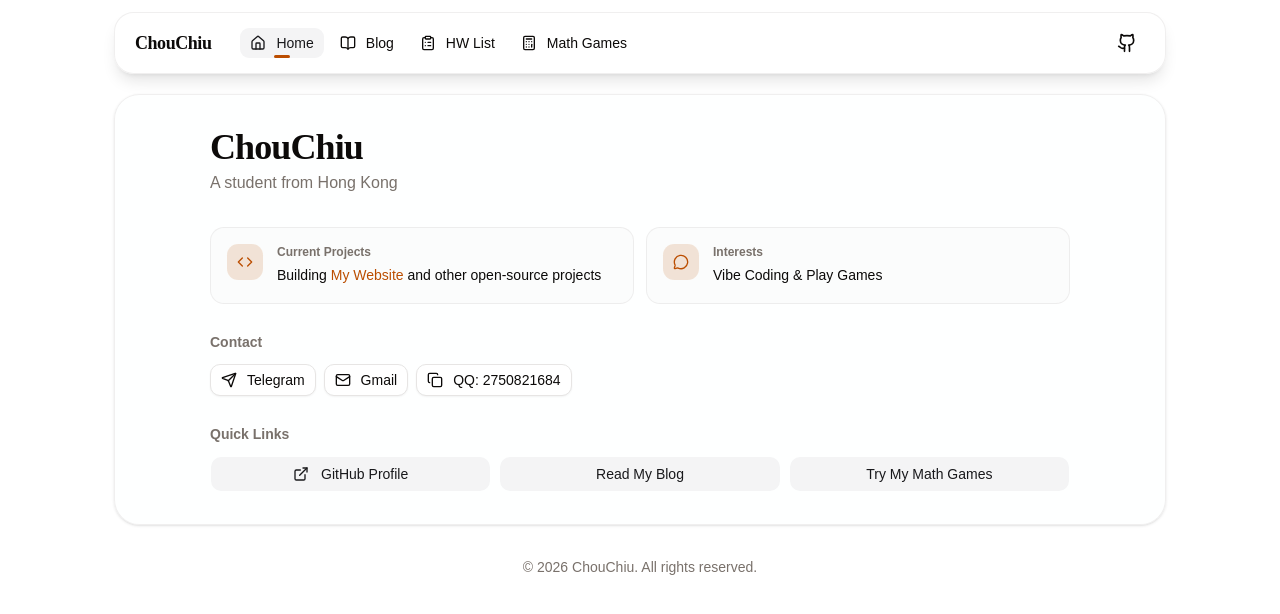
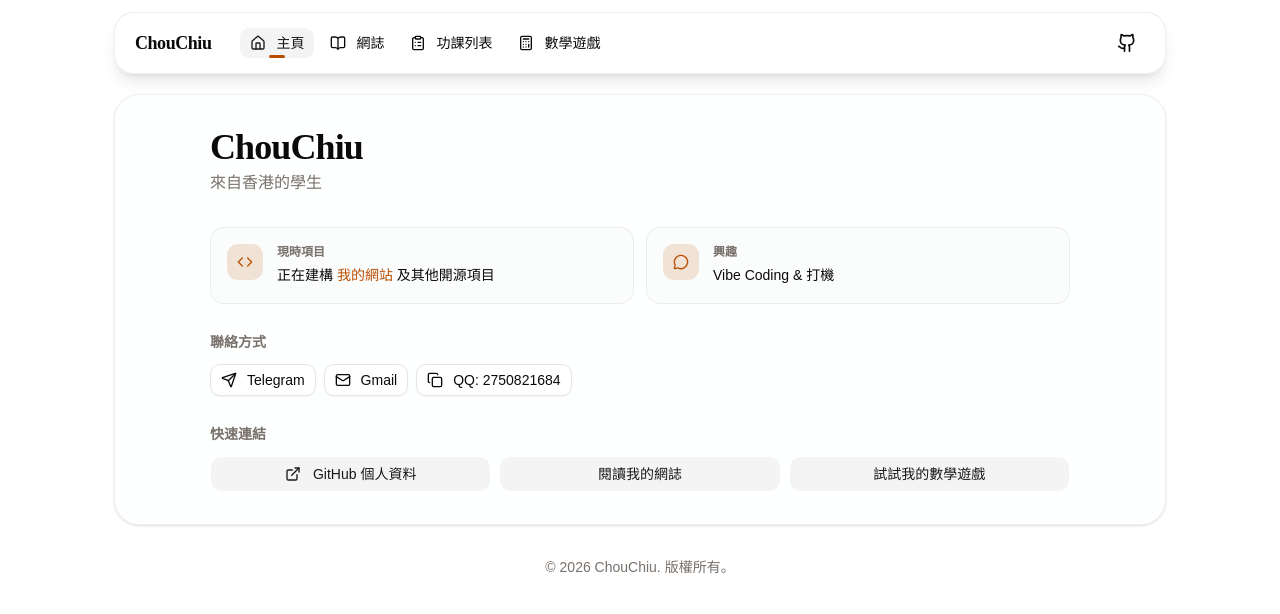
Before and after one commit to ChouChiu/WingChun-s-Website, a React (Vite) app: page / in a window 1280 px wide. Shown: the top 614 px of the page. Built offline with nearby package versions, Linux system fonts and the light colour scheme.

Commit message:
feat: update website content to Traditional Chinese

```diff
--- a/index.html
+++ b/index.html
@@ -5,8 +5,8 @@
     <link rel="icon" type="image/svg+xml" href="/vite.svg" />
     <link rel="icon" href="/favicon.ico" sizes="32x32" />
     <meta name="viewport" content="width=device-width, initial-scale=1.0" />
-    <meta name="description" content="Welcome to ChouChiu's Website" />
-    <title>ChouChiu's Website</title>
+    <meta name="description" content="歡迎來到 ChouChiu 的網站" />
+    <title>ChouChiu 的網站</title>
   </head>
   <body>
     <div id="root"></div>
--- a/src/components/layout.tsx
+++ b/src/components/layout.tsx
@@ -31,10 +31,10 @@ import { Button } from "@/components/ui/button"
 import { cn } from "@/lib/utils"
 
 const navLinks = [
-  { href: "/", label: "Home", icon: Home },
-  { href: "/blog", label: "Blog", icon: BookOpen },
-  { href: "/hw-list", label: "HW List", icon: ClipboardList },
-  { href: "/math-game", label: "Math Games", icon: Calculator },
+  { href: "/", label: "主頁", icon: Home },
+  { href: "/blog", label: "網誌", icon: BookOpen },
+  { href: "/hw-list", label: "功課列表", icon: ClipboardList },
+  { href: "/math-game", label: "數學遊戲", icon: Calculator },
 ]
 
 export function Layout({ children }: { children: React.ReactNode }) {
@@ -158,7 +158,7 @@ export function Layout({ children }: { children: React.ReactNode }) {
 
       {/* Footer */}
       <footer className="mt-8 pb-6 text-center text-sm text-muted-foreground">
-        &copy; {new Date().getFullYear()} ChouChiu. All rights reserved.
+        &copy; {new Date().getFullYear()} ChouChiu. 版權所有。
       </footer>
     </div>
   )
--- a/src/pages/blog-post.tsx
+++ b/src/pages/blog-post.tsx
@@ -29,7 +29,7 @@ export function BlogPostPage() {
   if (loading) {
     return (
       <div className="mx-auto max-w-[860px] text-center">
-        <p className="text-muted-foreground">Loading...</p>
+        <p className="text-muted-foreground">載入中...</p>
       </div>
     )
   }
@@ -37,9 +37,9 @@ export function BlogPostPage() {
   if (!post) {
     return (
       <div className="mx-auto max-w-[860px] text-center">
-        <h1 className="mb-4 text-2xl font-bold">Post Not Found</h1>
+        <h1 className="mb-4 text-2xl font-bold">找不到文章</h1>
         <Button asChild>
-          <Link to="/blog">Back to Blog</Link>
+          <Link to="/blog">返回網誌</Link>
         </Button>
       </div>
     )
@@ -50,7 +50,7 @@ export function BlogPostPage() {
       <Button variant="ghost" size="sm" asChild className="animate-fade-in-up stagger-1 mb-4">
         <Link to="/blog">
           <ArrowLeft className="mr-1.5 size-4" />
-          Back to Blog
+          返回網誌
         </Link>
       </Button>
 
--- a/src/pages/blog.tsx
+++ b/src/pages/blog.tsx
@@ -12,7 +12,7 @@ export function BlogPage() {
 
   return (
     <div className="mx-auto max-w-[860px]">
-      <h1 className="animate-fade-in-up stagger-1 mb-6 font-heading text-2xl font-bold">Blog</h1>
+      <h1 className="animate-fade-in-up stagger-1 mb-6 font-heading text-2xl font-bold">網誌</h1>
       <div className="flex flex-col gap-4">
         {posts.map((post, idx) => (
           <Link
--- a/src/pages/home.tsx
+++ b/src/pages/home.tsx
@@ -30,7 +30,7 @@ export function HomePage() {
           ChouChiu
         </h1>
         <p className="mt-1 text-muted-foreground">
-          A student from Hong Kong
+          來自香港的學生
         </p>
       </section>
 
@@ -42,19 +42,19 @@ export function HomePage() {
           </div>
           <div className="flex flex-col gap-1">
             <span className="text-xs font-semibold text-muted-foreground">
-              Current Projects
+              現時項目
             </span>
             <span className="text-sm leading-relaxed">
-              Building{" "}
+              正在建構{" "}
               <a
                 href="https://github.com/ChouChiu"
                 target="_blank"
                 rel="noopener noreferrer"
                 className="text-primary underline-offset-4 hover:underline"
               >
-                My Website
+                我的網站
               </a>{" "}
-              and other open-source projects
+              及其他開源項目
             </span>
           </div>
         </div>
@@ -64,10 +64,10 @@ export function HomePage() {
           </div>
           <div className="flex flex-col gap-1">
             <span className="text-xs font-semibold text-muted-foreground">
-              Interests
+              興趣
             </span>
             <span className="text-sm leading-relaxed">
-              Vibe Coding &amp; Play Games
+              Vibe Coding &amp; 打機
             </span>
           </div>
         </div>
@@ -76,7 +76,7 @@ export function HomePage() {
       {/* Contact */}
       <section className="animate-fade-in-up stagger-4 mb-7">
         <h2 className="mb-3 text-sm font-semibold text-muted-foreground">
-          Contact
+          聯絡方式
         </h2>
         <div className="flex flex-wrap gap-2">
           <Button variant="outline" size="sm" asChild>
@@ -97,7 +97,7 @@ export function HomePage() {
           </Button>
           <Button variant="outline" size="sm" onClick={copyQQ}>
             <Copy className="mr-1.5 size-4" />
-            {copied ? "Copied!" : "QQ: 2750821684"}
+            {copied ? "已複製！" : "QQ: 2750821684"}
           </Button>
         </div>
       </section>
@@ -105,7 +105,7 @@ export function HomePage() {
       {/* Quick Links */}
       <section className="animate-fade-in-up stagger-5 mt-7">
         <h2 className="mb-3 text-sm font-semibold text-muted-foreground">
-          Quick Links
+          快速連結
         </h2>
         <div className="grid gap-2 sm:grid-cols-3">
           <Button variant="secondary" asChild>
@@ -115,14 +115,14 @@ export function HomePage() {
               rel="noopener noreferrer"
             >
               <ExternalLink className="mr-1.5 size-4" />
-              GitHub Profile
+              GitHub 個人資料
             </a>
           </Button>
           <Button variant="secondary" asChild>
-            <a href="/blog">Read My Blog</a>
+            <a href="/blog">閱讀我的網誌</a>
           </Button>
           <Button variant="secondary" asChild>
-            <a href="/math-game">Try My Math Games</a>
+            <a href="/math-game">試試我的數學遊戲</a>
           </Button>
         </div>
       </section>
```
